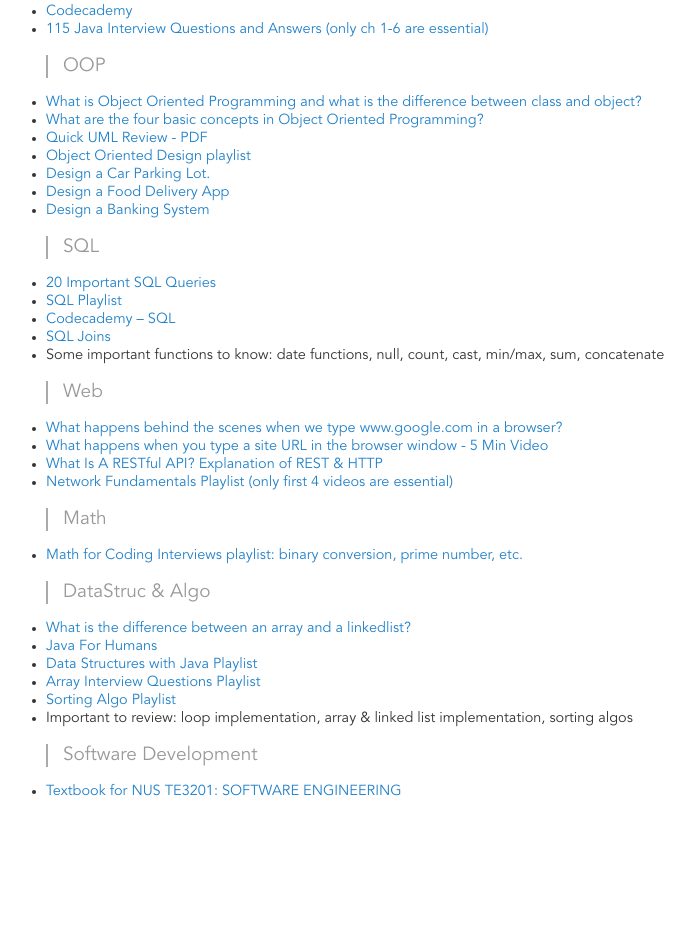
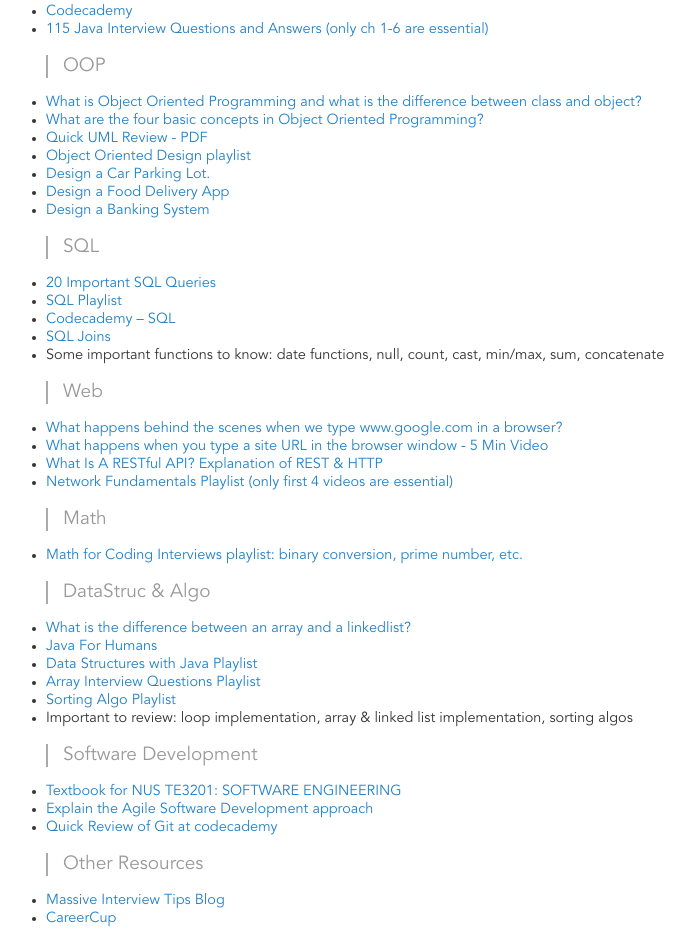
Before and after one commit to jpamata/jpamata.github.io, a Jekyll site: the page built from reviewer.md, in a window 1280 px wide. Shown: the part 628-1571 px from the top of the page, without its empty margins (210-905 px from the left). Built offline with Jekyll 4.4.1, drawn with Linux system fonts in a browser that asks for light colours; before the commit the page ends 1444 px from its top, so only the background shows below that.

Commit message:
Update reviewer.md

```diff
--- a/reviewer.md
+++ b/reviewer.md
@@ -54,3 +54,10 @@
 > Software Development
 
 - [Textbook for NUS TE3201: SOFTWARE ENGINEERING](https://nus-te3201.github.io/website/book-adapted/index.html)
+- [Explain the Agile Software Development approach](https://en.wikipedia.org/wiki/Agile_software_development)
+- [Quick Review of Git at codecademy](https://www.codecademy.com/learn/learn-git)
+
+> Other Resources
+
+- [Massive Interview Tips Blog](https://massivetechinterview.blogspot.com)
+- [CareerCup](https://www.careercup.com/page)
```
